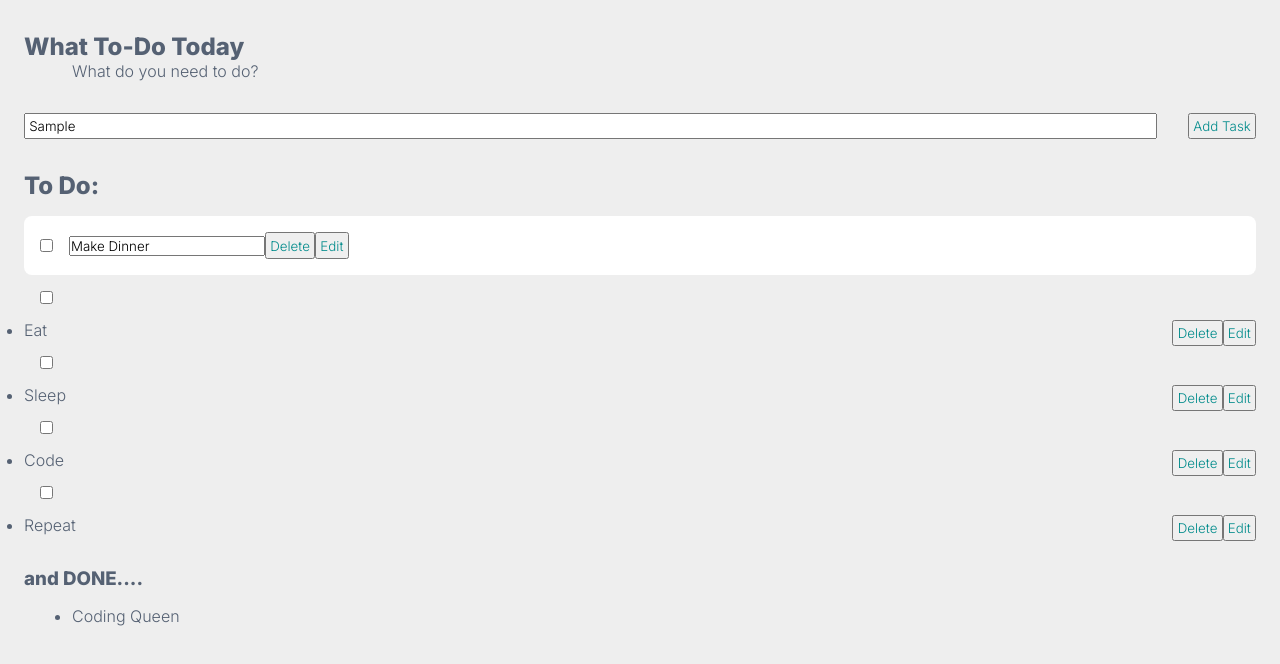
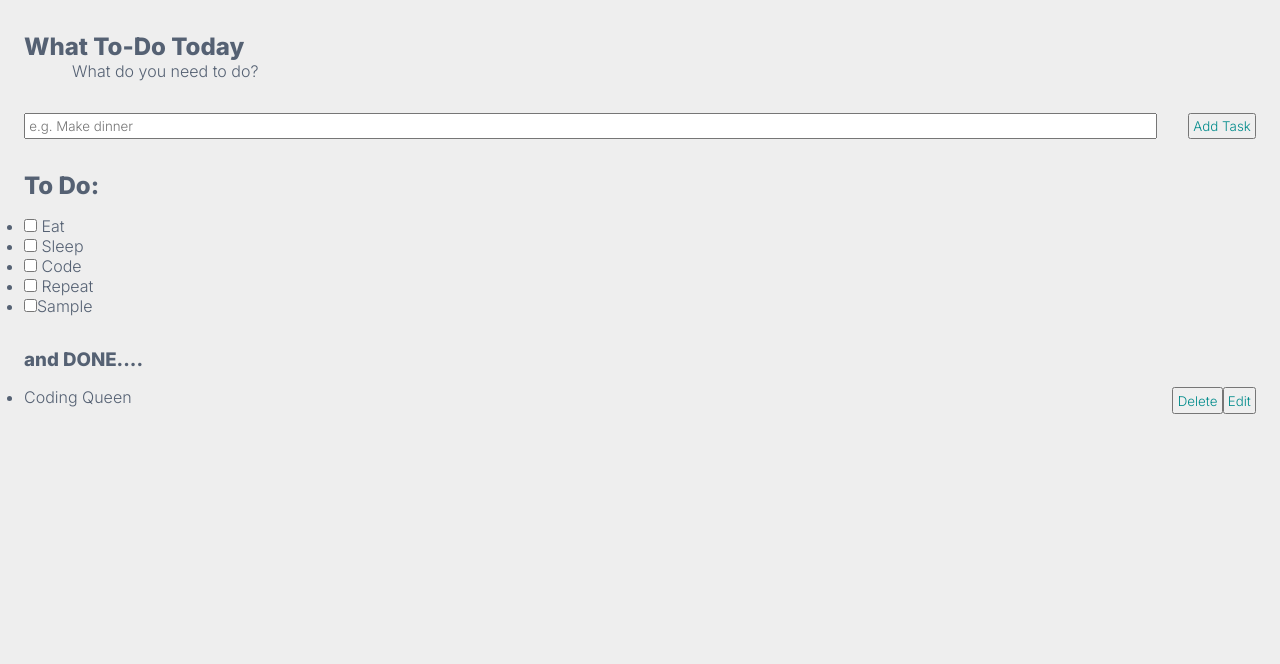
Before and after one commit to Heychani/To-Do-App-Take-4, a plain HTML site: page index.html in a window 1280 px wide. Both pictures are taken after typing "Sample" into the empty fields and a click on the button "Add Task". Drawn offline with Linux system fonts and the light colour scheme.

Commit message:
Probably going to change it all

```diff
--- a/app.js
+++ b/app.js
@@ -1,12 +1,12 @@
 //verskillende variables wat ek wil gebruik in my JavaScript functions
 var newTask = document.querySelector('#new-task');
-var addTask = document.querySelector('#addTask');
+var addTaskBtn = document.querySelector('#addTask');
 var toDoUl = document.querySelector('.todo-list ul');
 var completeUl = document.querySelector('.complete-list ul');
 
 
 //all die functions wat ek wil create
-var createNewTask = function(task) {
+var createNewTask = function(task){
     console.log("Creating task...");
 
     var listItem = document.createElement("li");
@@ -24,7 +24,7 @@ var createNewTask = function(task) {
 
 };
 //'n function wat ek create het om 'n nuwe task te vat en in die incomplete list te sit
-var addTask = function() {
+var addTask = function(){
     console.log("Adding task...");
     var listItem = createNewTask(newTask.value); // hier store hy die nuwe input in 'n variable
     toDoUl.appendChild(listItem); //die add die nuwe item na die list
@@ -34,13 +34,18 @@ var addTask = function() {
 
 };
 
+//function om die task te edit
+// var editTask = function() {
+
+// }
+
 //function vir wanneer tasks complete word, met die aktivering en ontwikkeling van die delete knoppie
-var completeTask = function() {
+var completeTask = function(){
     var listItem = this.parentNode;
-    var deleteButton = document.createElement("button");
-    deleteButton.innerText = "Delete";
-    deleteButton.className = "delete";
-    listItem.appendChild(deleteButton);
+    var deleteBtn = document.createElement("button");
+    deleteBtn.innerText = "Delete";
+    deleteBtn.className = "delete";
+    listItem.appendChild(deleteBtn);
 //die sa; die checked items vat en dan weer remove van die lys
     var checkBox = listItem.querySelector("input[type=checkbox]");
     checkBox.remove();
@@ -54,7 +59,7 @@ var completeTask = function() {
 };
 
 //'n function om die delete button te laat werk
-var deleteTask = function() {
+var deleteTask = function(){
     console.log("Deleting task...");
 
     var listItem = this.parentNode;
@@ -65,7 +70,7 @@ var deleteTask = function() {
 };
 
 //maak nou 'n function wat alles in die onvolledige box bymekaar sit
-var bindIncompleteItems = function(taskItem, checkBoxClick) {
+var bindIncompleteItems = function(taskItem, checkBoxClick){
     console.log("Binding the incomplete list....");
 
     var checkBox = taskItem.querySelector("input[type=checkbox]");
@@ -75,13 +80,13 @@ var bindIncompleteItems = function(taskItem, checkBoxClick) {
 };
 
 //maak nou 'n function wat alles in die volledige box bymekaar sit
-var bindCompletedItems = function(taskItem, deleteButtonPress){
+var bindCompleteItems = function(taskItem, deleteButtonPress){
     console.log("Binding completed tasks...");
 
     //sit die delete knoppie by
-    var deleteBtn = taskItem.querySelector(".delete");
+    var deleteButton = taskItem.querySelector(".delete");
     //hier sê ek wat moet gebeur wanneer iemand op die knoppie druk
-    deleteBtn.onclick = deleteButtonPress;
+    deleteButton.onclick = deleteButtonPress;
 
 };
 
@@ -90,7 +95,7 @@ for(var i = 0; i < toDoUl.children.length; i++ ) {
 }
 
 for(var i = 0; i < completeUl.children.length; i++ ){
-    bindCompletedItems(completeUl.children[i], deleteTask);
+    bindCompleteItems(completeUl.children[i], deleteTask);
 }
 
 addTaskBtn.addEventListener("click", addTask);
--- a/index.html
+++ b/index.html
@@ -13,69 +13,45 @@
 
     <link rel="stylesheet" href="todo.css" />
 </head>
+<body>
 <section class="header">
 
 <h1> What To-Do Today</h1>
 <p>What do you need to do? </p>
 
-<div class="new-task-header-box">
+<div class="new-task-header box">
 
-    <!-- <label id="addingTask" for="new-task">Add new Task</label> -->
+    <!-- <label for="new-task">Add new Task</label> -->
     <input type="text" id="new-task" placeholder="e.g. Make dinner">
-    <button id="addTask">Add Task</button>
+        <button id="addTask">Add Task</button>
 
 </div>
 
-<div class="todo-list">
+<div class="todo-list box">
+
     <h2>To Do: </h2>
-    <div class="list" id="todo-list"></div>
-
-    <div class="todo-item">
-        <label>
-            <input type="checkbox" />
-            <span class="category personal"></span>
-        </label>
-
-        <div class="todo-content">
-            <input type="text" value="Make Dinner" readonly/>
-        </div>
-
-        <div class="actions">
-            <button class="edit">Edit</button>
-            <button class="delete">Delete</button>
-        </div>
-    </div>
-    <ul class="list">
-        <li><input type="checkbox" name="category" id="checklist"><label> Eat
-            <button class="edit">Edit</button>
-            <button class="delete">Delete</button></label></li>
-        <li><input type="checkbox" name="category" id="checklist"><label> Sleep
-            <button class="edit">Edit</button>
-            <button class="delete">Delete</button></label></li>
-        <li><input type="checkbox" name="category" id="checklist"><label> Code
-            <button class="edit">Edit</button>
-            <button class="delete">Delete</button></label></li>
-        <li><input type="checkbox" name="category" id="checklist"><label> Repeat
-            <button class="edit">Edit</button>
-            <button class="delete">Delete</button></label></li>
-
+    <ul>
+        <li><input type="checkbox" id="checklist"><label> Eat</li>
+        <li><input type="checkbox" id="checklist"><label> Sleep</li>
+        <li><input type="checkbox" id="checklist"><label> Code</li>
+        <li><input type="checkbox" id="checklist"><label> Repeat</li>
     </ul>
 </div>
 
 <div class="complete-list box">
 
     <h3>and DONE....</h2>
-    <ul class="done-list">
-        <li> Coding Queen</li>
+    <ul>
+        <li> Coding Queen
+            <button class="edit">Edit</button>
+            <button class="delete">Delete</button>
+        </li>
     </ul>
 
 </div>
 
 </section>
 
-<body>
-
-
 </body>
 <script src="app.js"></script>
 </html>
```
